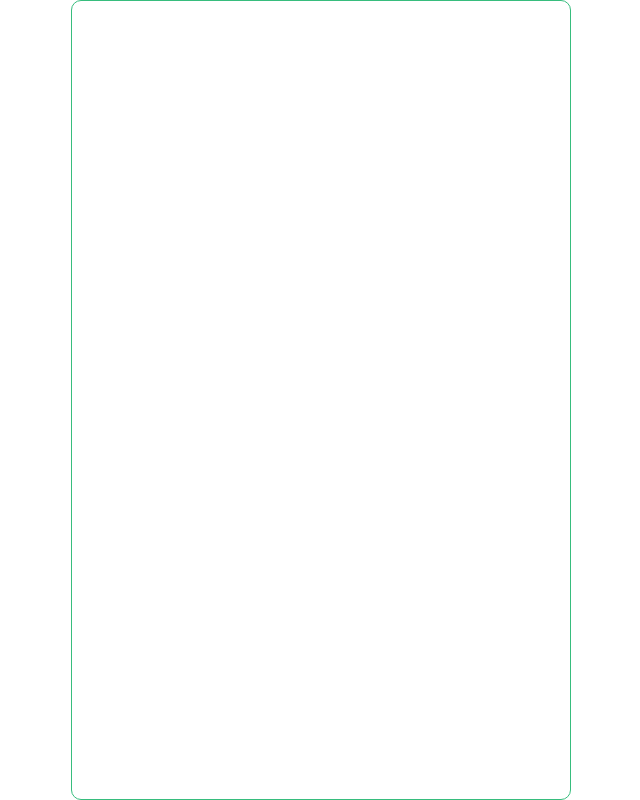
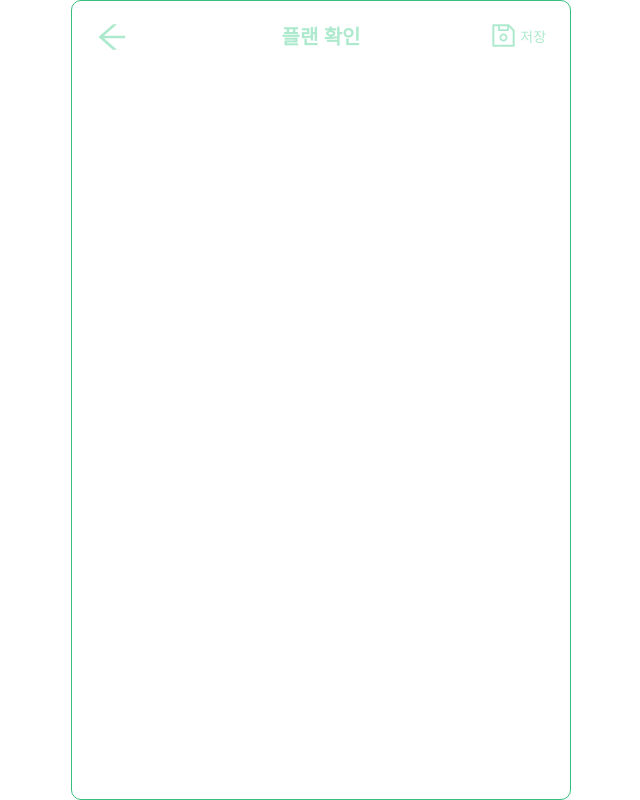
Before and after one commit to bowdawn/mymanager, a React (Create React App) app: page /dummypage3 in a window 1280 px wide. Shown: the whole page, without its empty margins (319-959 px from the left). Built offline with nearby package versions, Linux system fonts and the light colour scheme.

Commit message:
edited header to include right side icons

```diff
--- a/src/App.tsx
+++ b/src/App.tsx
@@ -5,6 +5,8 @@ import 'src/App.less';
 import Dummy from 'src/components/dummy';
 import Dummy1 from 'src/components/dummy1';
 import Dummy2 from 'src/components/dummy2';
+import Dummy3 from 'src/components/dummy3';
+
 import { BrowserRouter as Router, Switch, Route } from 'react-router-dom';
 import { ConfigProvider } from 'antd';
 import koKr from 'antd/es/locale/ko_KR';
@@ -52,6 +54,7 @@ const App: FC = () => {
               <Route exact path='/' component={Dummy} />
               <Route exact path='/dummypage1' component={Dummy1} />
               <Route exact path='/dummypage2' component={Dummy2} />
+              <Route exact path='/dummypage3' component={Dummy3} />
             </Switch>
           </Router>
         </ConfigProvider>
--- a/src/assets/ant-override/ant-page-header.less
+++ b/src/assets/ant-override/ant-page-header.less
@@ -1,4 +1,31 @@
+@import '../colors.less';
+@import './default.less';
+
 .ant-page-header-heading-left {
   flex: 1;
   justify-content: space-between;
+  .ant-page-header-back {
+    flex: 1;
+    display: flex;
+    justify-content: start;
+    margin: 0;
+  }
+  .ant-page-header-heading-title {
+    margin: 0;
+  }
+  .ant-page-header-heading-sub-title {
+    flex: 1;
+    display: flex;
+    justify-content: flex-end;
+    margin: 0;
+  }
 }
+
+.ant-page-header-heading-sub-title {
+  color: @primary-color-light;
+  margin: 0;
+
+  &:hover {
+    color: @primary-color;
+  }
+}
--- a/src/components/dummy.tsx
+++ b/src/components/dummy.tsx
@@ -13,6 +13,7 @@ const DummyPage: FC = (props: any) => {
         </Title>
         <Link href='/dummypage1'>go to dummypage1</Link>
         <Link href='/dummypage2'>go to dummypage2</Link>
+        <Link href='/dummypage3'>go to dummypage3 (In Progress)</Link>
       </Space>
     </div>
   );
--- /dev/null
+++ b/src/components/dummy3.tsx
@@ -0,0 +1,24 @@
+import React, { FC } from 'react';
+import Header from 'src/components/header';
+import { message, Space } from 'antd';
+import { SaveOutlined } from '@ant-design/icons';
+
+const DummyPage3: FC = (props: any) => {
+  return (
+    <div>
+      <Header
+        title='플랜 확인'
+        subTitle={
+          <div onClick={() => message.info('save icon: to be implemented')}>
+            <Space size={4}>
+              <SaveOutlined style={{ fontSize: 25 }} />
+              저장
+            </Space>
+          </div>
+        }
+      />
+      <div style={{ padding: 25 }}></div>
+    </div>
+  );
+};
+export default DummyPage3;
--- a/src/components/header.tsx
+++ b/src/components/header.tsx
@@ -1,16 +1,19 @@
-import React, { FC } from 'react';
+import React, { FC, ReactHTMLElement } from 'react';
 import { message, PageHeader } from 'antd';
 import { ArrowLeftOutlined } from '@ant-design/icons';
 
-const Header: FC<any> = (props: { title: string }) => {
-  const { title } = props;
+const Header: FC<any> = (props: {
+  title: string;
+  subTitle: ReactHTMLElement<HTMLElement>;
+}) => {
+  const { title, subTitle } = props;
   return (
     <PageHeader
       backIcon={<ArrowLeftOutlined style={{ fontSize: 32 }} />}
       className='site-page-header'
       onBack={() => message.info('header back: to be implemented')}
       title={<div style={{ color: '#adeacd' }}>{title}</div>}
-      subTitle={<div style={{ width: 32 }}></div>}
+      subTitle={subTitle ? subTitle : <div></div>}
     ></PageHeader>
   );
 };
```
